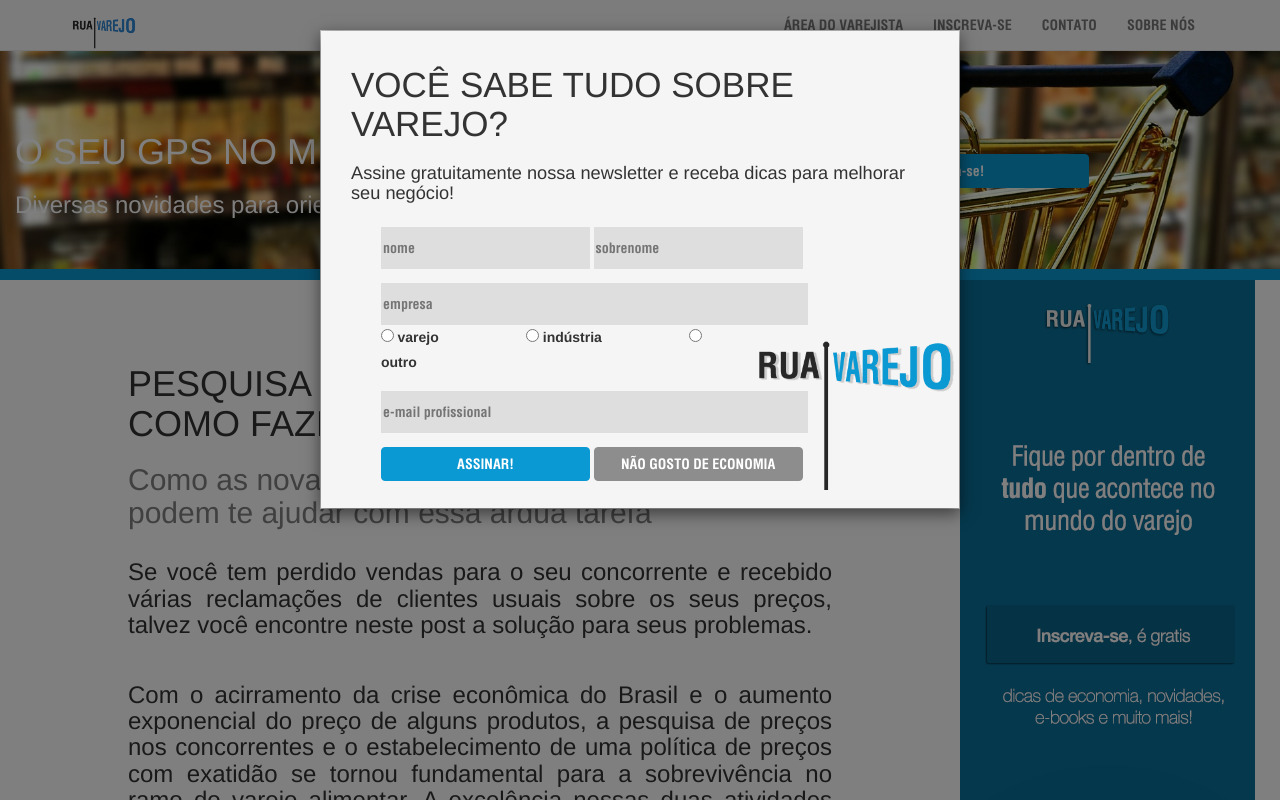
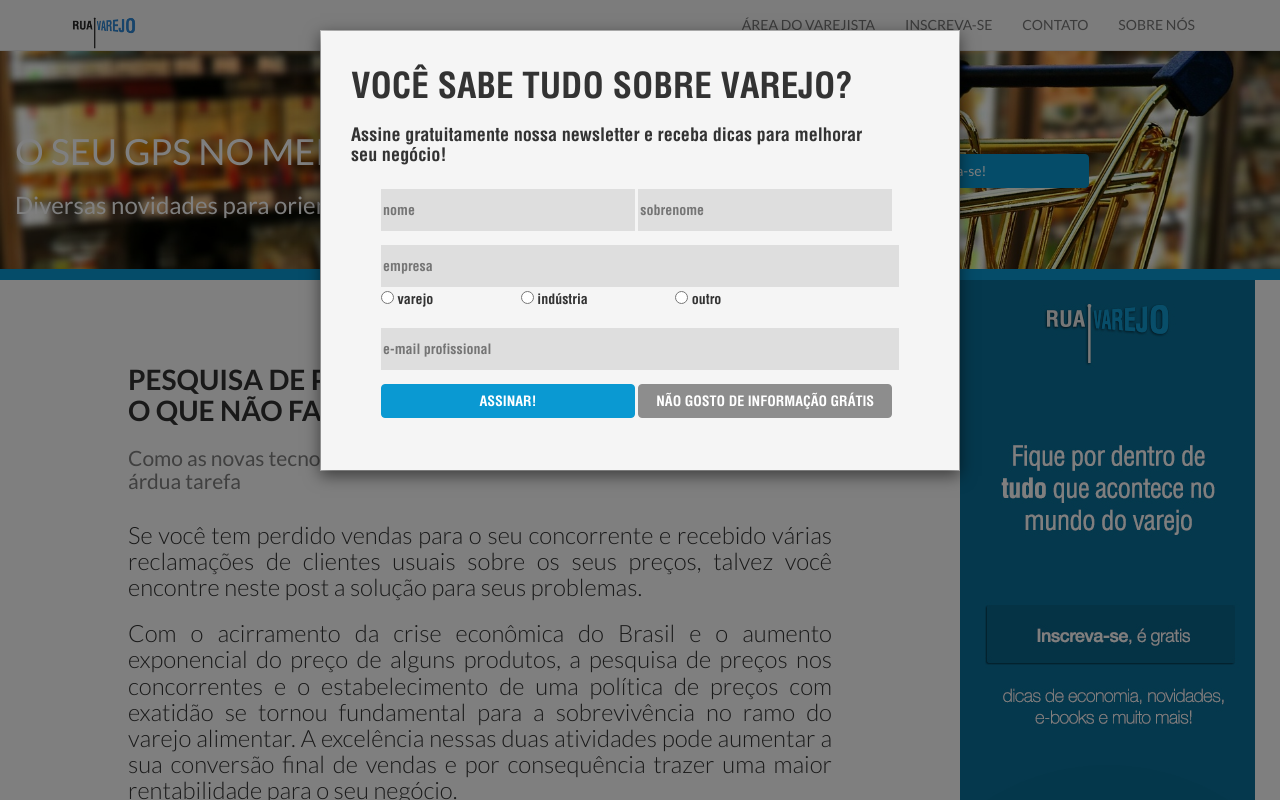
Before and after one commit to GamaEmMim/ruaVarejo, a PHP site: page /pesquisa-de-precos-no-varejo.php in a window 1280 px wide. Run offline with PHP 8.4, Linux system fonts and the light colour scheme.

Commit message:
CSS atualizado

```diff
--- a/a-chave-do-sucesso-no-varejo-online-e-offline.php
+++ b/a-chave-do-sucesso-no-varejo-online-e-offline.php
@@ -8,15 +8,15 @@
     <!-- The above 3 meta tags *must* come first in the head; any other head content must come *after* these tags -->
     <title><?=WEBSITE_TITLE?>Rua Varejo</title>
     <?php require(__DIR__."/components/import.html") ?>
-    <link rel="stylesheet" type="text/css" href="/css/home.css">
+    <link rel="stylesheet" type="text/css" href="/css/posts.css">
   </head>
 
   <body>
     <?php require(__DIR__."/components/navigator.html"); ?>
     <?php require(__DIR__."/components/page_header.html");?>
-
       <!--Posts e divulgação de ebook-->
       <div class="col-md-9" style="padding-top: 5%; padding-right:10%; padding-left: 10%; padding-bottom: 5%">
+        <span class="post">
           <h1>A CHAVE PARA PARA O SUCESSO NO VAREJO (ONLINE E OFFLINE) ATRAVÉS DA EXPERIÊNCIA DO CONSUMIDOR</h1>
           <h2 style="color:#808080"><p align="justify">Estratégias para tirar nota dez no “CS”</p></h2>
 
@@ -61,6 +61,8 @@
            <a href="http://www.facebook.com/ruavarejo" target="_blank"> Facebook </a> e verifique nossas outros posts...</p></h2>
            <h6>&nbsp;</h6>
 
+        </span>
+
       </div>
 
         <hr class="divisor">
--- a/components/import.html
+++ b/components/import.html
@@ -1,5 +1,7 @@
 <!-- Bootstrap -->
 <link href="/bower_components/bootstrap/dist/css/bootstrap.min.css" rel="stylesheet">
+<link href="/fonts/Lato-Light.ttf" rel="stylesheet">
+<link href="/fonts/helvetica_bold.ttf" rel="stylesheet">
 <!-- jQuery (necessary for Bootstrap's JavaScript plugins) -->
 <script src="/bower_components/jquery/dist/jquery.min.js"></script>
 <!-- Include all compiled plugins (below), or include individual files as needed -->
--- a/components/page_header.html
+++ b/components/page_header.html
@@ -8,10 +8,10 @@
     </div>
 </div>
 <!-- Modal -->
-<div id="signUpModal" class="modal fade" data-backdrop="static" role="dialog">
+<div id="signUpModal" class="modal fade" role="dialog">
   <div class="modal-dialog">
     <!-- Modal content-->
-    <div class="modal-content minHeight30em">
+    <div class="modal-content minHeightBanner">
       <div class="modal-body">
         <div class="container-fluid">
             <div class="formSent" style="display: none;">
@@ -22,8 +22,7 @@
               <h1>VOCÊ SABE TUDO SOBRE VAREJO?</h1>
               <h2>Assine gratuitamente nossa newsletter e receba dicas para melhorar<br/>seu negócio!</h2>
               <div class="container-fluid" style="min-height: 20em;">
-                <img class="logoPopup" src="/images/logo_popup.png">
-                <div class="col-md-10">
+                <div class="col-md-12">
                   <form class="leadSignUp">
                     <div>
                       <input type="text" name="name" id="name" placeholder="nome">
@@ -34,19 +33,19 @@
                     </div>
                     <div>
                     <div class="radioButtonOptions" value="">
-                      <input type="radio" name="tipoComercio" value="VAREJO">
-                      <label for="varejo">varejo</label>
-                      <input type="radio" name="tipoComercio" value="INDUSTRIA">
-                      <label for="industria">indústria</label>
-                      <input type="radio" name="tipoComercio" value="OUTRO">
-                      <label for="outro">outro</label>
+                      <input type="radio" id="signUpVarejo" name="tipoComercio" value="VAREJO">
+                      <label for="signUpVarejo">varejo</label>
+                      <input type="radio" id="signUpIndustria" name="tipoComercio" value="INDUSTRIA">
+                      <label for="signUpIndustria">indústria</label>
+                      <input type="radio" id="signUpOutro" name="tipoComercio" value="OUTRO">
+                      <label for="signUpOutro">outro</label>
                     </div>
                     <div>
                       <input type="email" name="email" id="email" placeholder="e-mail profissional">
                     </div>
                     <div>
                       <input class="btn btn-default" type="submit" value="ASSINAR!">
-                      <button class="btn btn-default closeModal economia" target="signUpModal">NÃO GOSTO DE ECONOMIA</button>
+                      <button class="btn btn-default closeModal economia" target="signUpModal">NÃO GOSTO DE INFORMAÇÃO GRÁTIS</button>
                     </div>
                     </div>
                   </form>
--- a/css/global.css
+++ b/css/global.css
@@ -1,8 +1,38 @@
-@font-face {font-family: "Helvetica"; src: url('/fonts/helvetica_bold.ttf') format('truetype');}
-/*@font-face {font-family: "Helvetica Neue"; src: url('../fonts/HelveticaNeue.ttf') format('truetype');}*/
+@font-face {
+	font-family: "HelveticaBold";
+	src: url('/fonts/helvetica_bold.ttf');
+	font-stretch: normal;
+}
+
+@font-face {
+	font-family: "LatoLight";
+	src: url('/fonts/Lato-Light.ttf');
+	font-stretch: normal;
+}
+
+@font-face {
+	font-family: "LatoBold";
+	src: url('/fonts/Lato-Bold.ttf');
+	font-stretch: bold;
+}
+
+@font-face {
+	font-family: "LatoRegular";
+	src: url('/fonts/Lato-Regular.ttf');
+	font-stretch: normal;
+}
 
 body{
-	font-family: Helvetica;
+	font-family: LatoRegular;
+	font-style: normal;
+}
+
+h1{
+	font-family: LatoRegular;
+}
+
+#signUpModal *{
+	font-family: HelveticaBold;
 }
 
 input[type="button"], input[type="submit"]{
--- /dev/null
+++ b/css/posts.css
@@ -0,0 +1,14 @@
+.post h1{
+	font-family: LatoBold;
+	font-size: 2em;
+}
+
+.post h2{
+	font-family: LatoRegular;
+	font-size: 1.5em;
+}
+
+.post h3{
+	font-family: LatoLight;
+	font-size: 1.7em;
+}
--- a/index.php
+++ b/index.php
@@ -36,9 +36,6 @@
         <h6>&nbsp;</h6>
 
         <hr class="divisor">
-
-
-        <?php require(__DIR__."/components/signup_modal.html"); ?>
 
         <!-- POSTS -->
 
--- a/js/global.js
+++ b/js/global.js
@@ -59,12 +59,12 @@ $(document).ready(function(){
 			success: function(e){
 				$(".formSent").show();
 				$(".mainModal").hide();
-				$(".modal-content").removeClass("minHeight30em");
+				$(".modal-content").removeClass("minHeightBanner");
 			},
 			error: function(e){
 				$(".formSent").show();
 				$(".mainModal").hide();
-				$(".modal-content").removeClass("minHeight30em");
+				$(".modal-content").removeClass("minHeightBanner");
 			}
 		});
 	});
--- a/o-que-esperar-do-varejo-em-2017.php
+++ b/o-que-esperar-do-varejo-em-2017.php
@@ -8,7 +8,7 @@
     <!-- The above 3 meta tags *must* come first in the head; any other head content must come *after* these tags -->
     <title><?=WEBSITE_TITLE?>Rua Varejo</title>
     <?php require(__DIR__."/components/import.html") ?>
-    <link rel="stylesheet" type="text/css" href="/css/home.css">
+    <link rel="stylesheet" type="text/css" href="/css/posts.css">
   </head>
 
   <body>
@@ -17,6 +17,7 @@
 
       <!--Posts e divulgação de ebook-->
       <div class="col-md-9" style="padding-top: 5%; padding-right:10%; padding-left: 10%; padding-bottom: 5%">
+        <span class="post">
           <h1>O QUE SE ESPERA DO VAREJO EM 2017</h1>
 
 
@@ -44,6 +45,8 @@
 
         </div>
 
+        </span>
+
         <hr class="divisor">
 
         <div class="row">
--- a/pesquisa-de-precos-no-varejo.php
+++ b/pesquisa-de-precos-no-varejo.php
@@ -8,23 +8,19 @@
     <!-- The above 3 meta tags *must* come first in the head; any other head content must come *after* these tags -->
     <title><?=WEBSITE_TITLE?>Rua Varejo</title>
     <?php require(__DIR__."/components/import.html") ?>
-    <link rel="stylesheet" type="text/css" href="/css/home.css">
+    <link rel="stylesheet" type="text/css" href="/css/posts.css">
   </head>
 
   <body>
     <?php require(__DIR__."/components/navigator.html"); ?>
     <?php require(__DIR__."/components/page_header.html");?>
-
+    <span class="post">
       <!--Posts e divulgação de ebook-->
       <div class="col-md-9" style="padding-top: 5%; padding-right:10%; padding-left: 10%; padding-bottom: 5%">
         <h1>PESQUISA DE PREÇOS NO VAREJO – COMO FAZER E O QUE NÃO FAZER</h1>
         <h2 style="color:#808080">Como as novas tecnologias de coleta de dados podem te ajudar com essa árdua tarefa</h2>
-
-
       <div class="clearfix colelem" id="u12639-32"><!-- content -->
        <h3><p align="justify">Se você tem perdido vendas para o seu concorrente e recebido várias reclamações de clientes usuais sobre os seus preços, talvez você encontre neste post a solução para seus problemas.</p></h3>
-       <h6>&nbsp;</h6>
-
        <h3><p align="justify">Com o acirramento da crise econômica do Brasil e o aumento exponencial do preço de alguns produtos, a pesquisa de preços nos concorrentes e o estabelecimento de uma política de preços com exatidão se tornou fundamental para a sobrevivência no ramo do varejo alimentar. A excelência nessas duas atividades pode aumentar a sua conversão final de vendas e por consequência trazer uma maior rentabilidade para o seu negócio.</p></h3>
        <h6>&nbsp;</h6>
 
@@ -50,6 +46,7 @@
        <a href="https://www.linkedin.com/company/16219656" target="_blank"> Linkedin </a>,
        <a href="http://www.facebook.com/ruavarejo" target="_blank"> Facebook </a> e verifique nossos outros posts...</p></h2>
        <h6>&nbsp;</h6>
+    </span>
 
 
 
--- a/saque-em-contas-inativas-do-fgts-e-sua-influencia-no-varejo.php
+++ b/saque-em-contas-inativas-do-fgts-e-sua-influencia-no-varejo.php
@@ -8,7 +8,7 @@
     <!-- The above 3 meta tags *must* come first in the head; any other head content must come *after* these tags -->
     <title><?=WEBSITE_TITLE?>Rua Varejo</title>
     <?php require(__DIR__."/components/import.html") ?>
-    <link rel="stylesheet" type="text/css" href="/css/home.css">
+    <link rel="stylesheet" type="text/css" href="/css/posts.css">
   </head>
 
   <body>
@@ -17,6 +17,7 @@
 
       <!--Posts e divulgação de ebook-->
       <div class="col-md-9" style="padding-top: 5%; padding-right:10%; padding-left: 10%; padding-bottom: 5%">
+        <span class="post">
           <h1>SAQUE EM CONTAS INATIVAS DO FGTS E SUA INFLUÊNCIA NO VAREJO</h1>
 
 
@@ -49,6 +50,8 @@
 
           </div>
 
+        </span>
+
         <hr class="divisor">
 
         <div class="row">
```
Also changed, not shown: fonts/Lato-Black.ttf (added), fonts/Lato-BlackItalic.ttf (added), fonts/Lato-Bold.ttf (added), fonts/Lato-BoldItalic.ttf (added), fonts/Lato-Hairline.ttf (added), fonts/Lato-HairlineItalic.ttf (added), fonts/Lato-Italic.ttf (added), fonts/Lato-Light.ttf (added), fonts/Lato-LightItalic.ttf (added), fonts/Lato-Regular.ttf (added). Lines whose indentation alone changed are shown as unchanged.
